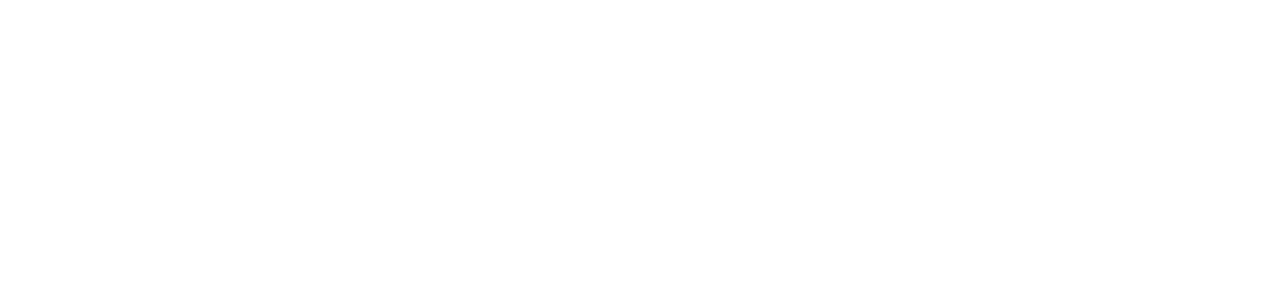
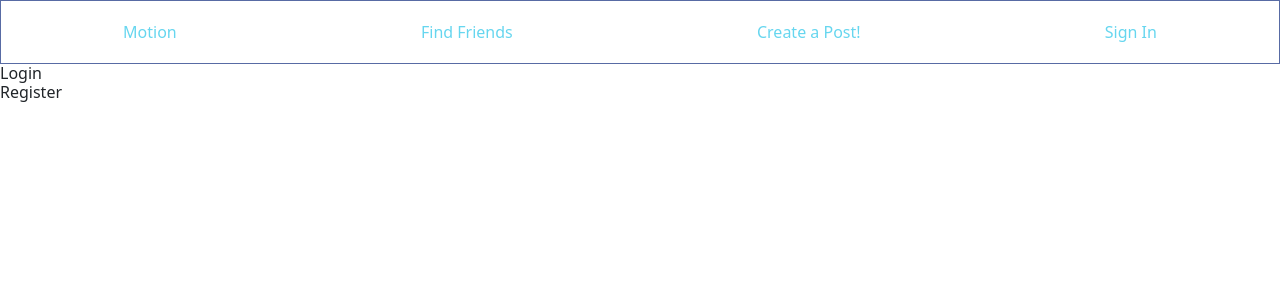
Before and after one commit to dininni8319/motion, a React (Create React App) app in the folder frontend/: page /sign in a window 1280 px wide. Before the commit this address had no page. Shown: the top 300 px of the page. Built offline with nearby package versions, Linux system fonts and the light colour scheme.

Commit message:
implemented styled components

```diff
--- a/frontend/package.json
+++ b/frontend/package.json
@@ -10,6 +10,7 @@
         "react-dom": "^17.0.2",
         "react-router-dom": "^6.2.2",
         "react-scripts": "5.0.0",
+        "styled-components": "^5.3.3",
         "web-vitals": "^2.1.4"
     },
     "scripts": {
--- a/frontend/src/App.css
+++ b/frontend/src/App.css
@@ -3,40 +3,7 @@
 @tailwind utilities;
 
 .App {
-    text-align: center;
+    width: 100vw;
+    min-height: 100vh;
+    font-family: 'Roboto', sans-serif;
 }
-
-.App-logo {
-    height: 40vmin;
-    pointer-events: none;
-}
-
-@media (prefers-reduced-motion: no-preference) {
-    .App-logo {
-        animation: App-logo-spin infinite 20s linear;
-    }
-}
-
-.App-header {
-    background-color: #282c34;
-    min-height: 100vh;
-    display: flex;
-    flex-direction: column;
-    align-items: center;
-    justify-content: center;
-    font-size: calc(10px + 2vmin);
-    color: white;
-}
-
-.App-link {
-    color: #61dafb;
-}
-
-@keyframes App-logo-spin {
-    from {
-        transform: rotate(0deg);
-    }
-    to {
-        transform: rotate(360deg);
-    }
-}
--- a/frontend/src/App.js
+++ b/frontend/src/App.js
@@ -13,7 +13,7 @@ const App = () => {
 
     return (
         <>
-            <section className="d-flex flex-column align-items-center justify-content-center min-vh-100">
+            <section className="App d-flex flex-column align-items-center justify-content-center min-vh-100">
                 <h1 className="text-3xl font-bold underline bg-purple-100">
                     All Post
                 </h1>
--- /dev/null
+++ b/frontend/src/components/GlobalStyle/style.js
@@ -0,0 +1,45 @@
+import { createGlobalStyle } from 'styled-components';
+
+export const GlobalStyle = createGlobalStyle`
+    @import url('https://fonts.googleapis.com/css2?family=Montserrat:ital,wght@1,300;1,400&family=Roboto+Condensed&family=Roboto:wght@400;500&display=swap');
+
+    * {
+        margin: 0;
+        padding: 0;
+        font-family: Arial, Helvetica, sans-serif;
+        box-sizing: border-box;
+        font-weight: 400;
+    }
+    a {
+        text-decoration: none;
+        color: red;
+    }
+
+    ul{
+        list-style:none;
+    }
+    .error{
+        color:red;
+    }
+    `;
+
+export const Theme = {
+     //Colors
+     backgroundColor: '#f2f2f2',
+     backgroundColorLightGrey: '#FCEADE',
+     greyColor:'#c1c1c1',
+     pinkColor: '#586BA4',
+     whiteColor: '#fff',
+     blueColor: '#66d6ef',
+     blueLightColor: '#a3e6f5',
+     // pinkColor: '#ef475b',
+
+     //Box-shadow
+     boxShadow: 'none',
+
+     //Border-radius
+     borderRadius:'10px',
+
+     //Font Style
+     fontFamily: '"Roboto", sans-serif',
+}
--- /dev/null
+++ b/frontend/src/components/UI/Login/Login.js
@@ -0,0 +1,6 @@
+const Login = () => {
+    return <h1>Login</h1>
+
+}
+
+export default Login;
--- a/frontend/src/components/UI/Navbar/Navbar.js
+++ b/frontend/src/components/UI/Navbar/Navbar.js
@@ -1,12 +1,26 @@
+import { Link } from 'react-router-dom';
+import  { NavbarStyle } from './NavbarStyle.js';
+
 const Navbar = () => {
     return (
-        <nav>
-            <ul>
-                <li>Motion</li>
-                <li>Find Friends</li>
-                <li>Notifications</li>
-                <li>Profile</li>
-            </ul>
+        <nav >
+            <NavbarStyle>
+                <li>
+                    <Link to="/">Motion</Link>
+                </li>
+
+                <li>
+                    <Link to="/">Find Friends</Link>
+                </li>
+                <li>
+                    <Link to="/add-post">Create a Post!</Link>
+                </li>
+                <li>
+                    <Link to="/sign">Sign In</Link>
+                </li>
+            </NavbarStyle>
         </nav>
     );
 };
+
+export default Navbar;
--- /dev/null
+++ b/frontend/src/components/UI/Navbar/NavbarStyle.js
@@ -0,0 +1,12 @@
+import styled from 'styled-components';
+
+export const NavbarStyle = styled.ul`
+
+    width: 100vw;
+    display: flex;
+    min-height: 8vh;
+    justify-content: space-around;
+    align-items: center;
+    border: 1px solid ${props => props.theme.pinkColor};
+    color: ${props => props.theme.blueColor}
+`
--- /dev/null
+++ b/frontend/src/components/UI/Register/Register.js
@@ -0,0 +1,6 @@
+const Register = () => {
+
+    return <h1>Register</h1>
+}
+
+export default Register;
--- /dev/null
+++ b/frontend/src/components/Views/Sign/Sign.js
@@ -0,0 +1,13 @@
+import Login from "../../UI/Login/Login"
+import Register from "../../UI/Register/Register"
+
+const Sign = () => {
+    return (
+        <>
+            <Login />
+            <Register />
+        </>
+    )
+}
+
+export default Sign;
--- a/frontend/src/index.js
+++ b/frontend/src/index.js
@@ -5,15 +5,23 @@ import ReactDOM from 'react-dom';
 import App from './App';
 import reportWebVitals from './reportWebVitals';
 import AddPost from './components/Views/AddPost/AddPost';
+import Sign from './components/Views/Sign/Sign';
+import Navbar from './components/UI/Navbar/Navbar';
+import { GlobalStyle, Theme } from './components/GlobalStyle/style';
+import { ThemeProvider } from 'styled-components';
 
 ReactDOM.render(
     <React.StrictMode>
+        <ThemeProvider theme={Theme}>
             <Router>
+                <Navbar />
                 <Routes>
                     <Route path="/" element={<App />}></Route>
                     <Route path="/add-post" element={<AddPost />}></Route>
+                    <Route path="/sign" element={<Sign />}></Route>
                 </Routes>
             </Router>
+        </ThemeProvider>
     </React.StrictMode>,
     document.getElementById('root')
 );
```
Also changed, not shown: frontend/src/index.css (deleted, +0 -13 lines), 2 other files (tests, documents, lock files or other folders). Lines whose indentation alone changed are shown as unchanged.
